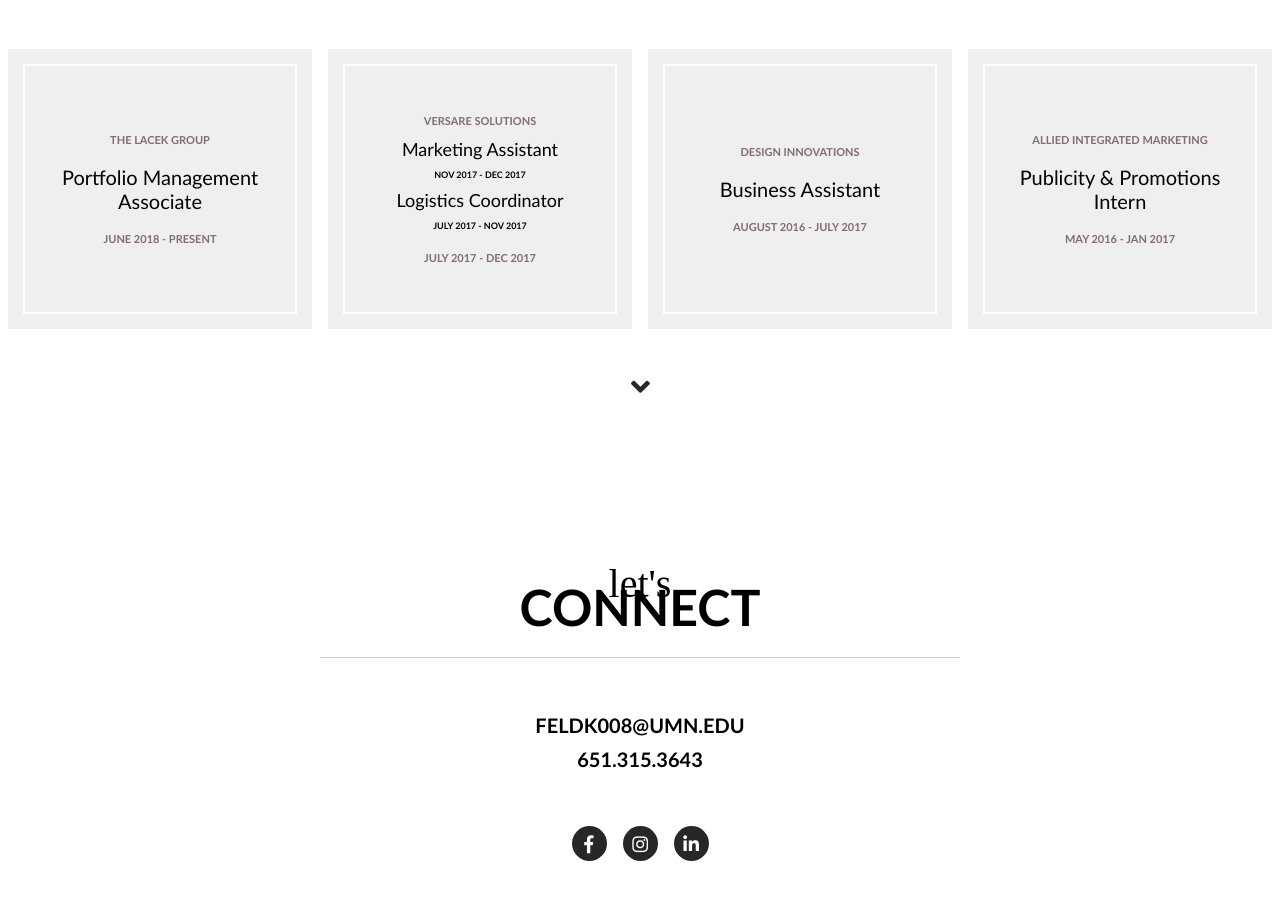
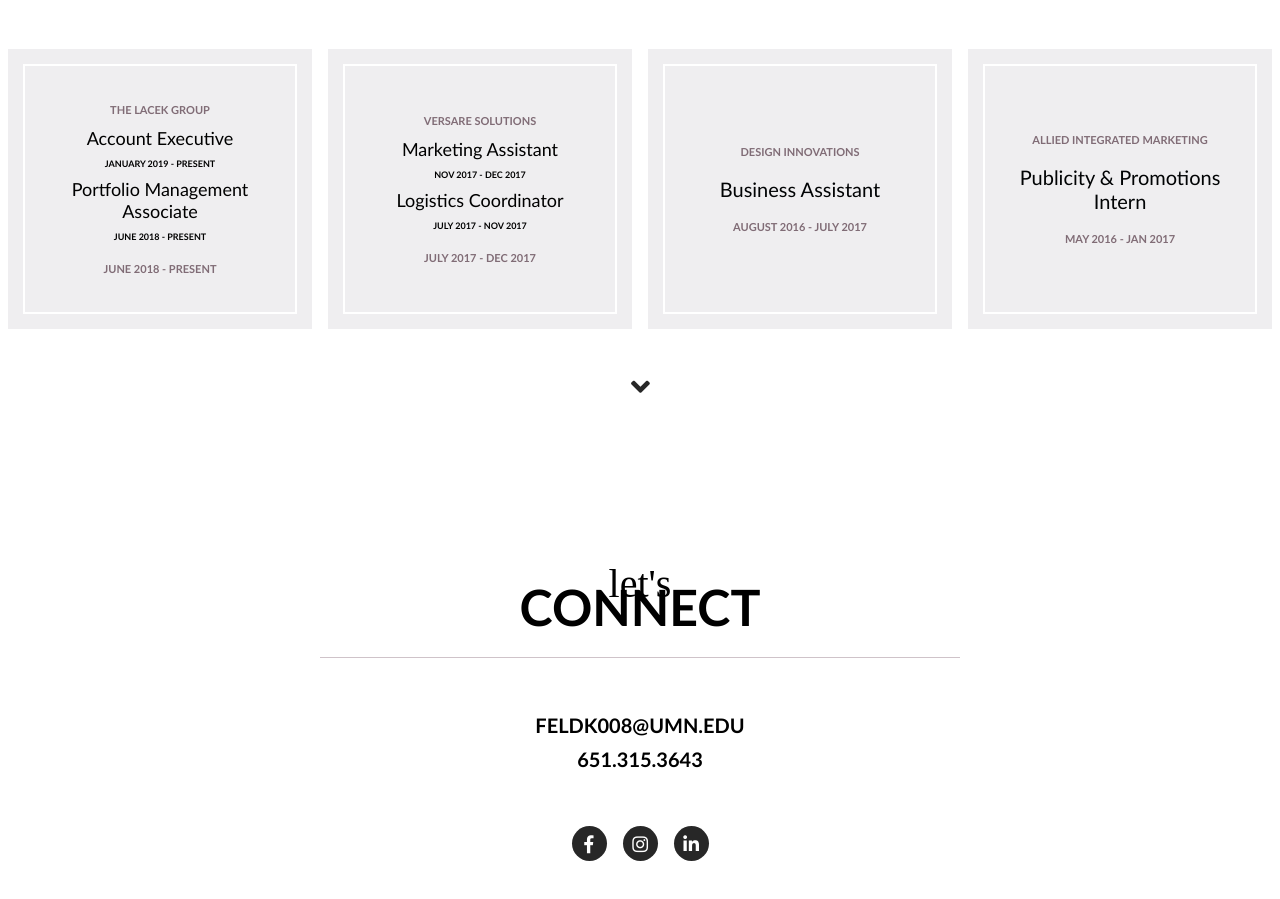
Before and after one commit to brothernk/natalie-feldkamp, a React (Create React App) app: page / in a window 1280 px wide. Shown: the part 2640-3539 px from the top of the page. Built offline with nearby package versions, Linux system fonts and the light colour scheme; a web font is replaced by a local one.

Commit message:
added job title

```diff
--- a/src/components/Work/Work.js
+++ b/src/components/Work/Work.js
@@ -9,10 +9,13 @@
       <div className="position">
       <div className="position-text">
       <p className="company">The Lacek Group</p>
-          <p className="job-title">Portfolio Management Associate</p>
+      <p className="double-title">Account Executive</p>
+      <p className="sub-dates">January 2019 - Present</p>
+      <p className="double-title">Portfolio Management Associate</p>
+      <p className="sub-dates">June 2018 - Present</p>
       <p className="dates-worked">June 2018 - Present</p>
       <p className="job-description">
-          In my current role I build and nurture relationships with internal team members and clients with proactive communication. I develop efficient internal communication by creating and distributing agendas in advance and meeting summaries afterwards. Furthermore, my job involves producing and maintaining project schedules and using program management tools to move projects through the agency in accordance with established processes. I also regularly seek information to understand campaign objectives and client direction while relaying these changes to the team at large.
+      At my current role I build and nurture relationships with internal team members and clients with proactive communication. I develop efficient internal communication by creating and distributing agendas in advance and meeting summaries afterwards. Furthermore, my job involves producing and maintaining project schedules and using program management tools to move projects through the agency in accordance with established processes. I also regularly seek information to understand campaign objectives and client direction while relaying these changes to the team at large.
       </p>
     </div>
       </div>
```
Lines whose indentation alone changed are shown as unchanged.
